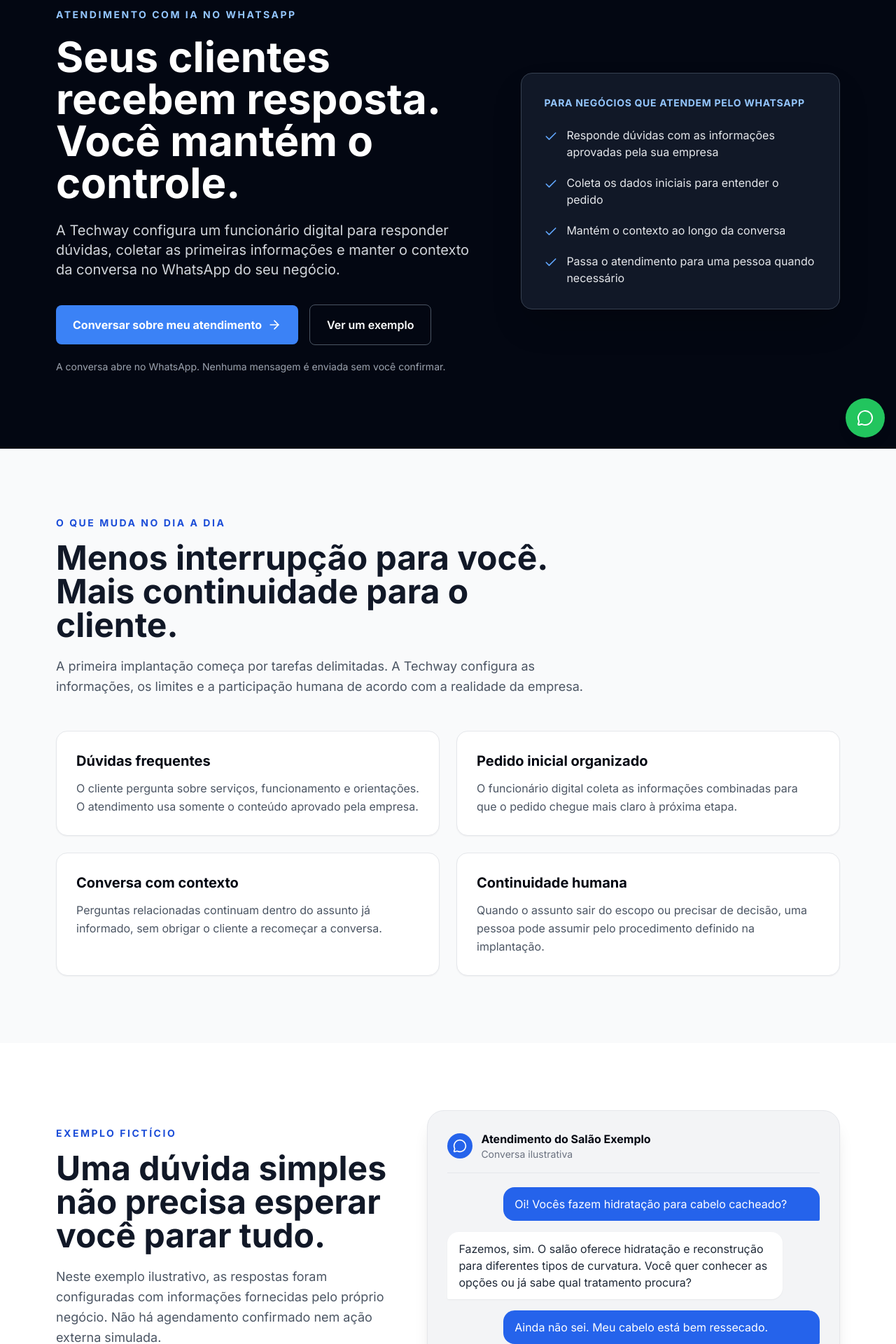
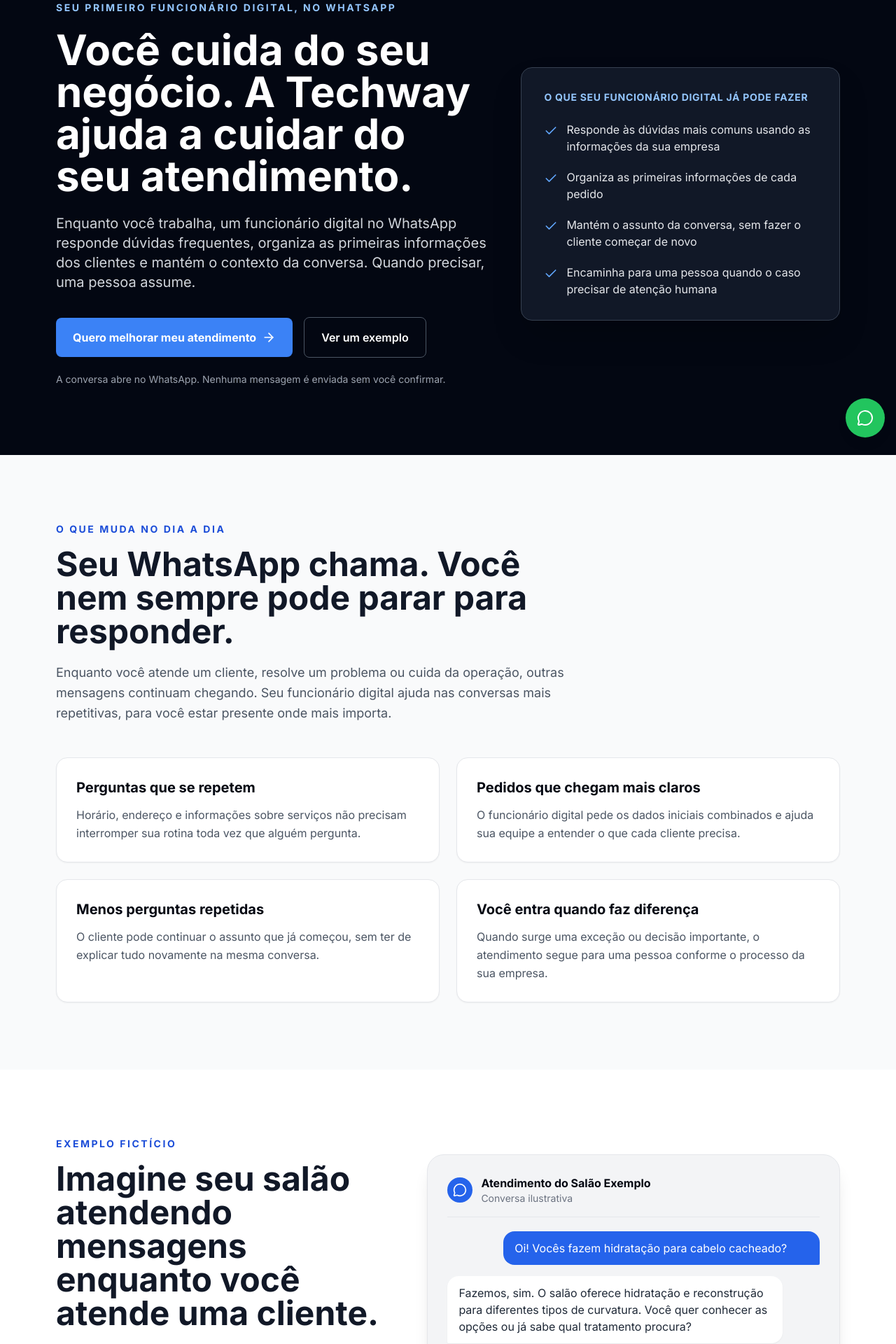
Before and after one commit to Techwayteam/techway-site, a Next.js app: page / in a window 1280 px wide. Shown: the part 159-2079 px from the top of the page at 70% size. Built offline with nearby package versions, Linux system fonts and the light colour scheme.

Commit message:
feat(site): comunicar dor do empreendedor, atendimento atual e visão futura

```diff
--- a/pages/index.tsx
+++ b/pages/index.tsx
@@ -9,7 +9,7 @@ import useContactPage from "../hooks/useContactPage"
 import { absoluteUrl } from "../lib/seo"
 
 const SITE_DESCRIPTION =
-  "Atendimento com IA no WhatsApp para pequenos negócios responderem dúvidas, organizarem pedidos iniciais e continuarem cada conversa com contexto."
+  "Seu primeiro funcionário digital no WhatsApp: atendimento com IA para responder dúvidas, organizar o primeiro contato e liberar tempo para cuidar do negócio."
 
 const LandingConversao: React.FC = () => {
   const contactPage = useContactPage()
@@ -17,7 +17,7 @@ const LandingConversao: React.FC = () => {
   return (
     <div className="flex min-h-screen flex-col bg-white text-gray-900">
       <Head>
-        <title>Atendimento com IA no WhatsApp | TECHWAY</title>
+        <title>Funcionário digital para atender no WhatsApp | TECHWAY</title>
         <meta name="description" content={SITE_DESCRIPTION} />
         <link rel="canonical" href={absoluteUrl("/")} />
         <link rel="icon" href="/techway_favicon.ico" />
@@ -27,13 +27,13 @@ const LandingConversao: React.FC = () => {
           content="atendimento com IA, WhatsApp para empresas, funcionário digital, automação de atendimento"
         />
         <meta name="author" content="Techway Team" />
-        <meta property="og:title" content="Atendimento com IA no WhatsApp | TECHWAY" />
+        <meta property="og:title" content="Funcionário digital para atender no WhatsApp | TECHWAY" />
         <meta property="og:description" content={SITE_DESCRIPTION} />
         <meta property="og:image" content="https://techway.one/og-techway.jpg" />
         <meta property="og:url" content={absoluteUrl("/")} />
         <meta property="og:type" content="website" />
         <meta name="twitter:card" content="summary_large_image" />
-        <meta name="twitter:title" content="Atendimento com IA no WhatsApp | TECHWAY" />
+        <meta name="twitter:title" content="Funcionário digital para atender no WhatsApp | TECHWAY" />
         <meta name="twitter:description" content={SITE_DESCRIPTION} />
         <meta name="twitter:image" content="https://techway.one/og-techway.jpg" />
         <meta name="robots" content="index, follow" />
@@ -50,24 +50,24 @@ const LandingConversao: React.FC = () => {
           <div className="mx-auto grid min-h-[calc(100vh-4rem)] max-w-6xl items-center gap-12 px-4 py-16 lg:grid-cols-[1.15fr_0.85fr] lg:py-24">
             <div>
               <p className="mb-5 text-sm font-bold uppercase tracking-[0.18em] text-blue-300">
-                Atendimento com IA no WhatsApp
+                Seu primeiro funcionário digital, no WhatsApp
               </p>
               <h1 className="max-w-4xl text-4xl font-bold leading-tight sm:text-5xl md:text-6xl">
-                Seus clientes recebem resposta. Você mantém o controle.
+                Você cuida do seu negócio. A Techway ajuda a cuidar do seu atendimento.
               </h1>
               <p className="mt-6 max-w-2xl text-lg leading-relaxed text-gray-300 md:text-xl">
-                A Techway configura um funcionário digital para responder dúvidas,
-                coletar as primeiras informações e manter o contexto da conversa no
-                WhatsApp do seu negócio.
+                Enquanto você trabalha, um funcionário digital no WhatsApp responde
+                dúvidas frequentes, organiza as primeiras informações dos clientes
+                e mantém o contexto da conversa. Quando precisar, uma pessoa assume.
               </p>
               <div className="mt-9 flex flex-col gap-4 sm:flex-row sm:items-center">
                 <WhatsAppLink
-                  message="Olá! Quero conversar sobre o atendimento no WhatsApp da minha empresa."
+                  message="Olá! Quero conhecer o funcionário digital para o WhatsApp da minha empresa."
                   page={contactPage}
                   cta="hero"
                   className="inline-flex items-center justify-center rounded-lg bg-blue-500 px-6 py-4 text-base font-bold text-white transition hover:bg-blue-400 focus-visible:outline focus-visible:outline-2 focus-visible:outline-offset-4 focus-visible:outline-blue-300"
                 >
-                  Conversar sobre meu atendimento
+                  Quero melhorar meu atendimento
                   <ArrowRight className="ml-2 h-5 w-5" aria-hidden="true" />
                 </WhatsAppLink>
                 <a
@@ -84,14 +84,14 @@ const LandingConversao: React.FC = () => {
 
             <div className="rounded-2xl border border-gray-700 bg-gray-900 p-6 shadow-2xl md:p-8">
               <p className="text-sm font-bold uppercase tracking-wider text-blue-300">
-                Para negócios que atendem pelo WhatsApp
+                O que seu funcionário digital já pode fazer
               </p>
               <ul className="mt-6 space-y-5" aria-label="Capacidades disponíveis">
                 {[
-                  "Responde dúvidas com as informações aprovadas pela sua empresa",
-                  "Coleta os dados iniciais para entender o pedido",
-                  "Mantém o contexto ao longo da conversa",
-                  "Passa o atendimento para uma pessoa quando necessário",
+                  "Responde às dúvidas mais comuns usando as informações da sua empresa",
+                  "Organiza as primeiras informações de cada pedido",
+                  "Mantém o assunto da conversa, sem fazer o cliente começar de novo",
+                  "Encaminha para uma pessoa quando o caso precisar de atenção humana",
                 ].map((item) => (
                   <li key={item} className="flex items-start gap-3 text-gray-200">
                     <Check className="mt-1 h-5 w-5 flex-none text-blue-400" aria-hidden="true" />
@@ -110,32 +110,32 @@ const LandingConversao: React.FC = () => {
                 O que muda no dia a dia
               </p>
               <h2 className="mt-4 text-3xl font-bold leading-tight md:text-5xl">
-                Menos interrupção para você. Mais continuidade para o cliente.
+                Seu WhatsApp chama. Você nem sempre pode parar para responder.
               </h2>
               <p className="mt-5 text-lg leading-relaxed text-gray-600">
-                A primeira implantação começa por tarefas delimitadas. A Techway configura
-                as informações, os limites e a participação humana de acordo com a realidade
-                da empresa.
+                Enquanto você atende um cliente, resolve um problema ou cuida da operação,
+                outras mensagens continuam chegando. Seu funcionário digital ajuda
+                nas conversas mais repetitivas, para você estar presente onde mais importa.
               </p>
             </div>
 
             <div className="mt-12 grid gap-6 md:grid-cols-2">
               {[
                 {
-                  title: "Dúvidas frequentes",
-                  text: "O cliente pergunta sobre serviços, funcionamento e orientações. O atendimento usa somente o conteúdo aprovado pela empresa.",
+                  title: "Perguntas que se repetem",
+                  text: "Horário, endereço e informações sobre serviços não precisam interromper sua rotina toda vez que alguém pergunta.",
                 },
                 {
-                  title: "Pedido inicial organizado",
-                  text: "O funcionário digital coleta as informações combinadas para que o pedido chegue mais claro à próxima etapa.",
+                  title: "Pedidos que chegam mais claros",
+                  text: "O funcionário digital pede os dados iniciais combinados e ajuda sua equipe a entender o que cada cliente precisa.",
                 },
                 {
-                  title: "Conversa com contexto",
-                  text: "Perguntas relacionadas continuam dentro do assunto já informado, sem obrigar o cliente a recomeçar a conversa.",
+                  title: "Menos perguntas repetidas",
+                  text: "O cliente pode continuar o assunto que já começou, sem ter de explicar tudo novamente na mesma conversa.",
                 },
                 {
-                  title: "Continuidade humana",
-                  text: "Quando o assunto sair do escopo ou precisar de decisão, uma pessoa pode assumir pelo procedimento definido na implantação.",
+                  title: "Você entra quando faz diferença",
+                  text: "Quando surge uma exceção ou decisão importante, o atendimento segue para uma pessoa conforme o processo da sua empresa.",
                 },
               ].map((item) => (
                 <article key={item.title} className="rounded-2xl border border-gray-200 bg-white p-7 shadow-sm">
@@ -159,12 +159,12 @@ const LandingConversao: React.FC = () => {
                 Exemplo fictício
               </p>
               <h2 id="exemplo-titulo" className="mt-4 text-3xl font-bold leading-tight md:text-5xl">
-                Uma dúvida simples não precisa esperar você parar tudo.
+                Imagine seu salão atendendo mensagens enquanto você atende uma cliente.
               </h2>
               <p className="mt-5 text-lg leading-relaxed text-gray-600">
-                Neste exemplo ilustrativo, as respostas foram configuradas com informações
-                fornecidas pelo próprio negócio. Não há agendamento confirmado nem ação
-                externa simulada.
+                Veja como um funcionário digital pode conversar com uma cliente usando
+                informações do salão e chamar uma pessoa quando precisar.
+                A conversa abaixo é fictícia e não representa um agendamento realizado.
               </p>
               <WhatsAppLink
                 message="Olá! Quero entender como um atendimento assim funcionaria na minha empresa."
@@ -214,7 +214,7 @@ const LandingConversao: React.FC = () => {
                 Implantação em conjunto
               </p>
               <h2 className="mt-4 text-3xl font-bold leading-tight md:text-5xl">
-                Começamos pequeno, testamos e evoluímos com o negócio.
+                Começamos pelo atendimento que mais toma o seu tempo.
               </h2>
             </div>
 
@@ -222,18 +222,18 @@ const LandingConversao: React.FC = () => {
               {[
                 {
                   number: "1",
-                  title: "Entender",
-                  text: "Escolhemos a primeira tarefa, as informações necessárias e quando uma pessoa deve assumir.",
+                  title: "Entender sua rotina",
+                  text: "Você nos mostra as perguntas e situações que mais se repetem no WhatsApp da empresa.",
                 },
                 {
                   number: "2",
-                  title: "Configurar e testar",
-                  text: "Ajustamos respostas, tom, coleta inicial, contexto e limites com exemplos reais da operação.",
+                  title: "Preparar seu funcionário digital",
+                  text: "Configuramos as respostas, o jeito de conversar e os limites com informações aprovadas por você.",
                 },
                 {
                   number: "3",
-                  title: "Colocar em uso e evoluir",
-                  text: "Escopo, valor e possíveis integrações ficam claros na proposta. Depois, a consultoria acompanha a evolução.",
+                  title: "Começar e acompanhar",
+                  text: "Definimos o escopo e as condições na proposta, colocamos em uso e acompanhamos os ajustes necessários.",
                 },
               ].map((step) => (
                 <li key={step.number} className="rounded-2xl border border-gray-700 bg-gray-900 p-7">
@@ -255,11 +255,12 @@ const LandingConversao: React.FC = () => {
                 Limites claros
               </p>
               <h2 className="mt-4 text-3xl font-bold leading-tight md:text-5xl">
-                O atendimento sabe o que fazer — e quando precisa de alguém.
+                Seu funcionário digital ajuda. As decisões importantes continuam com você.
               </h2>
               <p className="mt-5 text-lg leading-relaxed text-gray-600">
-                Não vendemos uma automação genérica que promete fazer tudo. Cada implantação
-                define fontes, tarefas, exceções e responsáveis.
+                Cada negócio tem sua rotina. Por isso, o atendimento começa com tarefas
+                combinadas e informações da sua empresa. Também deixamos claro
+                o que já está disponível e o que ainda depende de desenvolvimento.
               </p>
             </div>
 
@@ -296,11 +297,12 @@ const LandingConversao: React.FC = () => {
             <div className="rounded-3xl border border-gray-200 bg-white p-7 shadow-sm md:p-12">
               <p className="text-sm font-bold uppercase tracking-[0.18em] text-blue-700">Early Access</p>
               <h2 className="mt-4 max-w-3xl text-3xl font-bold leading-tight md:text-5xl">
-                Tecnologia próxima de quem vive a operação.
+                Comece pelo atendimento. Evolua com a Techway.
               </h2>
               <p className="mt-5 max-w-3xl text-lg leading-relaxed text-gray-600">
-                O Early Access é para empresas que querem construir a solução junto com a
-                Techway e evoluir o atendimento conforme aprendemos com o uso real.
+                O Early Access é para quem quer colocar o primeiro funcionário digital
+                em ação no WhatsApp e aperfeiçoar o atendimento com acompanhamento
+                próximo da nossa equipe.
               </p>
 
               <ul className="mt-9 grid gap-4 md:grid-cols-2" aria-label="Benefícios do Early Access">
@@ -367,22 +369,40 @@ const LandingConversao: React.FC = () => {
           </div>
         </section>
 
+        <section id="visao" className="scroll-mt-24 bg-gray-50 py-16 md:py-20">
+          <div className="mx-auto max-w-5xl px-4">
+            <p className="text-sm font-bold uppercase tracking-[0.18em] text-blue-700">
+              Nossa visão
+            </p>
+            <h2 className="mt-4 text-3xl font-bold leading-tight text-gray-950 md:text-5xl">
+              O atendimento é só o começo.
+            </h2>
+            <p className="mt-5 max-w-3xl text-lg leading-relaxed text-gray-700">
+              A Techway quer ajudar pequenos negócios a ganhar tempo e capacidade
+              com uma equipe de funcionários digitais especializados.
+              Hoje, começamos pelo atendimento no WhatsApp. Outros funcionários
+              digitais fazem parte da nossa visão de futuro — não desta oferta atual.
+            </p>
+          </div>
+        </section>
+
         <section id="contato" className="scroll-mt-24 bg-blue-700 py-20 text-white md:py-24">
           <div className="mx-auto max-w-4xl px-4 text-center">
             <h2 className="text-3xl font-bold leading-tight md:text-5xl">
-              Vamos escolher a primeira tarefa do seu atendimento?
+              E se seu WhatsApp deixasse de depender de você para cada resposta?
             </h2>
             <p className="mx-auto mt-5 max-w-2xl text-lg leading-relaxed text-blue-100">
-              Conte como sua empresa atende hoje. A conversa serve para entender o cenário,
-              os limites e se a Techway faz sentido para o seu negócio.
+              Conte como funciona seu atendimento hoje. Vamos identificar quais
+              tarefas repetitivas um funcionário digital pode assumir
+              e o que faz sentido para o seu negócio.
             </p>
             <WhatsAppLink
-              message="Olá! Quero conversar sobre a primeira tarefa do atendimento da minha empresa."
+              message="Olá! Quero entender como começar com um funcionário digital no atendimento da minha empresa."
               page={contactPage}
               cta="final"
               className="mt-9 inline-flex items-center rounded-lg bg-white px-7 py-4 font-bold text-blue-800 transition hover:bg-blue-50 focus-visible:outline focus-visible:outline-2 focus-visible:outline-offset-4 focus-visible:outline-white"
             >
-              Conversar sobre meu atendimento
+              Quero conversar sobre minha empresa
               <ArrowRight className="ml-2 h-5 w-5" aria-hidden="true" />
             </WhatsAppLink>
           </div>
```
